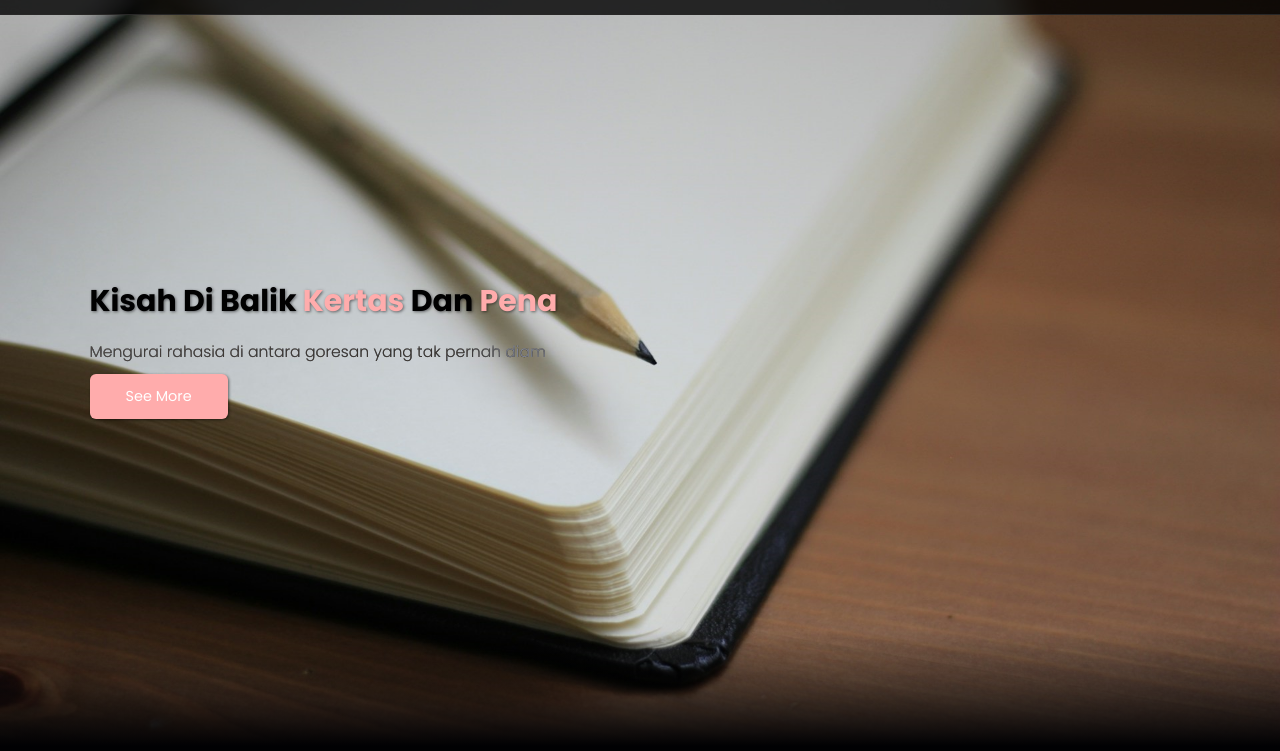
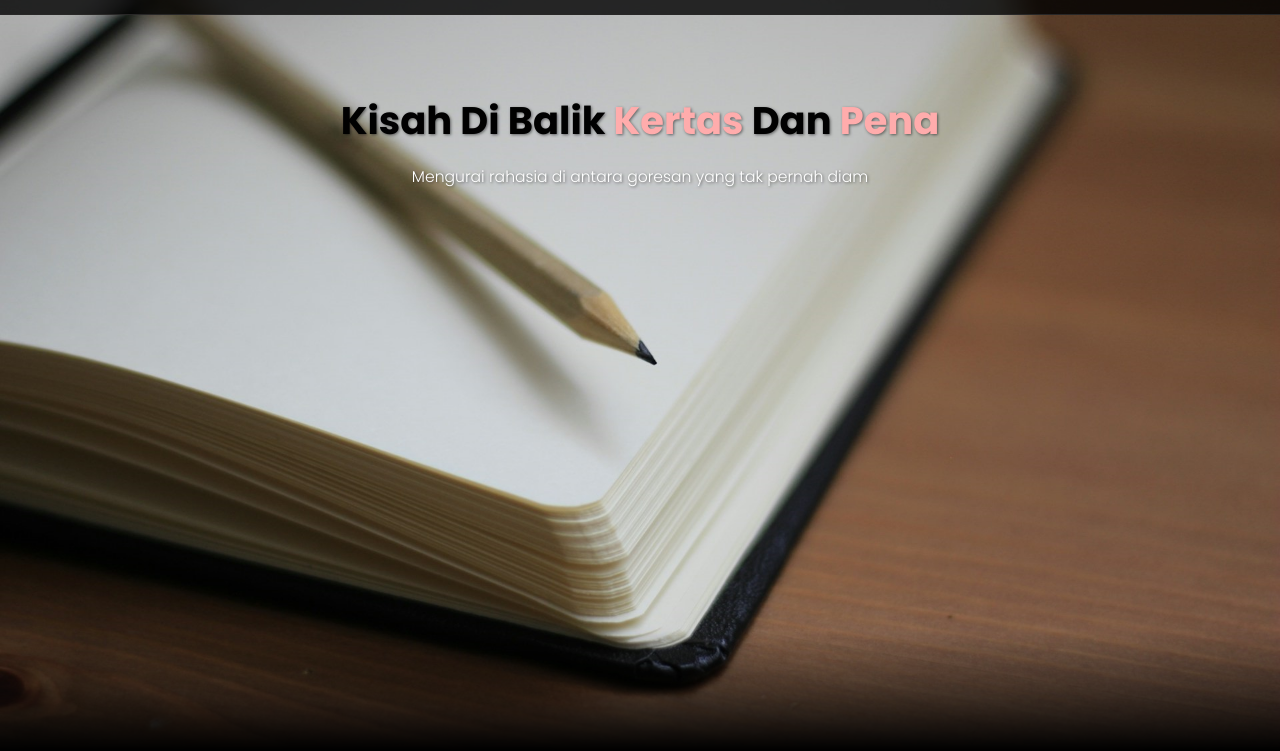
Before and after one commit to allrabani/lianas-picture, a plain HTML site: page index.html in a window 1280 px wide. Shown: the part 49-800 px from the top of the page. Drawn offline with nearby package versions, Linux system fonts and the light colour scheme.

Commit message:
menambahkan css masking

```diff
--- a/css/style.css
+++ b/css/style.css
@@ -95,9 +95,11 @@ body {
   background-size: cover;
   background-position: center;
   position: relative;
+  -webkit-mask-image: linear-gradient(rgba(0, 0, 0, 1) 85%, rgba(0, 0, 0, 0));
+  mask-image: linear-gradient(rgba(0, 0, 0, 1) 85%, rgba(0, 0, 0, 0));
 }
 
-.hero::after {
+/* .hero::after {
   content: "";
   display: block;
   position: absolute;
@@ -109,15 +111,19 @@ body {
     rgba(1, 1, 3) 2%,
     rgba(255, 255, 255, 0) 50%
   );
-}
+} */
 
 .hero .content {
   padding: 1.4rem 7%;
-  max-width: 60rem;
+  /* max-width: 60rem; */
+  width: 100%;
+  text-align: center;
+  position: fixed;
+  top: 130px;
 }
 
 .hero .content h1 {
-  font-size: 2.5em;
+  font-size: 3.2em;
   color: #010101;
   text-shadow: 1px 1px 3px rgba(1, 1, 3, 0.5);
   line-height: 1.2;
@@ -125,6 +131,7 @@ body {
 
 .hero .content h1 span {
   color: var(--primary);
+  text-shadow: 1px 1px 3px rgba(1, 1, 3, 0.5);
 }
 
 .hero .content p {
@@ -136,7 +143,7 @@ body {
   mix-blend-mode: difference;
 }
 
-.hero .content .cta {
+/* .hero .content .cta {
   margin-top: 1rem;
   display: inline-block;
   padding: 1rem 3rem;
@@ -145,7 +152,7 @@ body {
   background-color: var(--primary);
   border-radius: 0.5rem;
   box-shadow: 1px 1px 3px rgba(1, 1, 1, 0.5);
-}
+} */
 
 /* About Section */
 .about,
--- a/index.html
+++ b/index.html
@@ -43,7 +43,6 @@
       <main class="content">
         <h1>Kisah Di Balik <span>Kertas</span> Dan <span>Pena</span></h1>
         <p>Mengurai rahasia di antara goresan yang tak pernah diam</p>
-        <a href="#" class="cta">See More</a>
       </main>
     </section>
     <!-- Hero Section end-->
```
